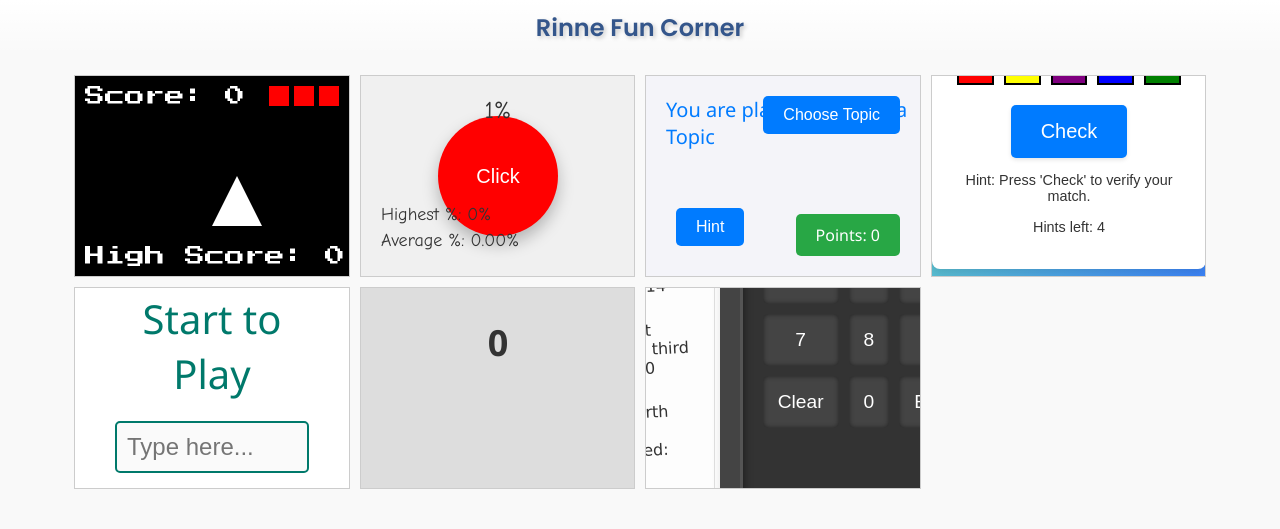
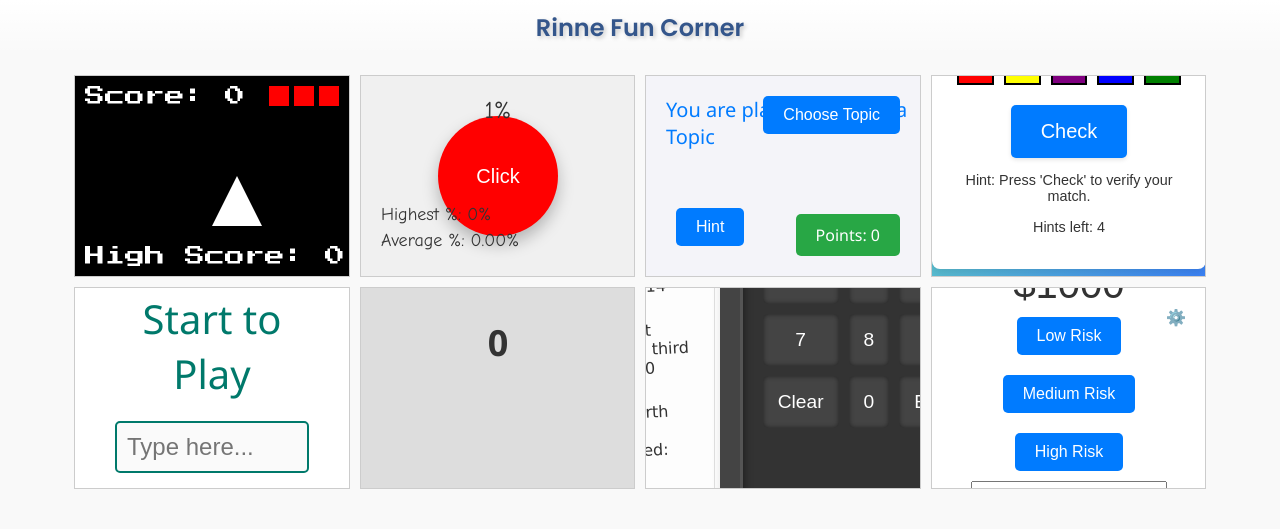
Before and after one commit to RinneLeee/StarShooter, a plain HTML site: page grid.html in a window 1280 px wide. Drawn offline with nearby package versions, Linux system fonts and the light colour scheme.

Commit message:
Update grid.html

```diff
--- a/grid.html
+++ b/grid.html
@@ -113,6 +113,11 @@
         <div class="overlay" onclick="window.open('https://rinneleee.github.io/StarShooter/atm.html', '_blank')"></div>
         <div class="label">SAFE decrypt</div>
     </div>
+    <div class="iframe-box">
+        <iframe src="https://rinneleee.github.io/StarShooter/bet.html" title="Block" scrolling="no"></iframe>
+        <div class="overlay" onclick="window.open('https://rinneleee.github.io/StarShooter/bet.html', '_blank')"></div>
+        <div class="label">Bet</div>
+    </div>
 
     <!-- Add more iframe boxes as needed -->
 </div>
```
